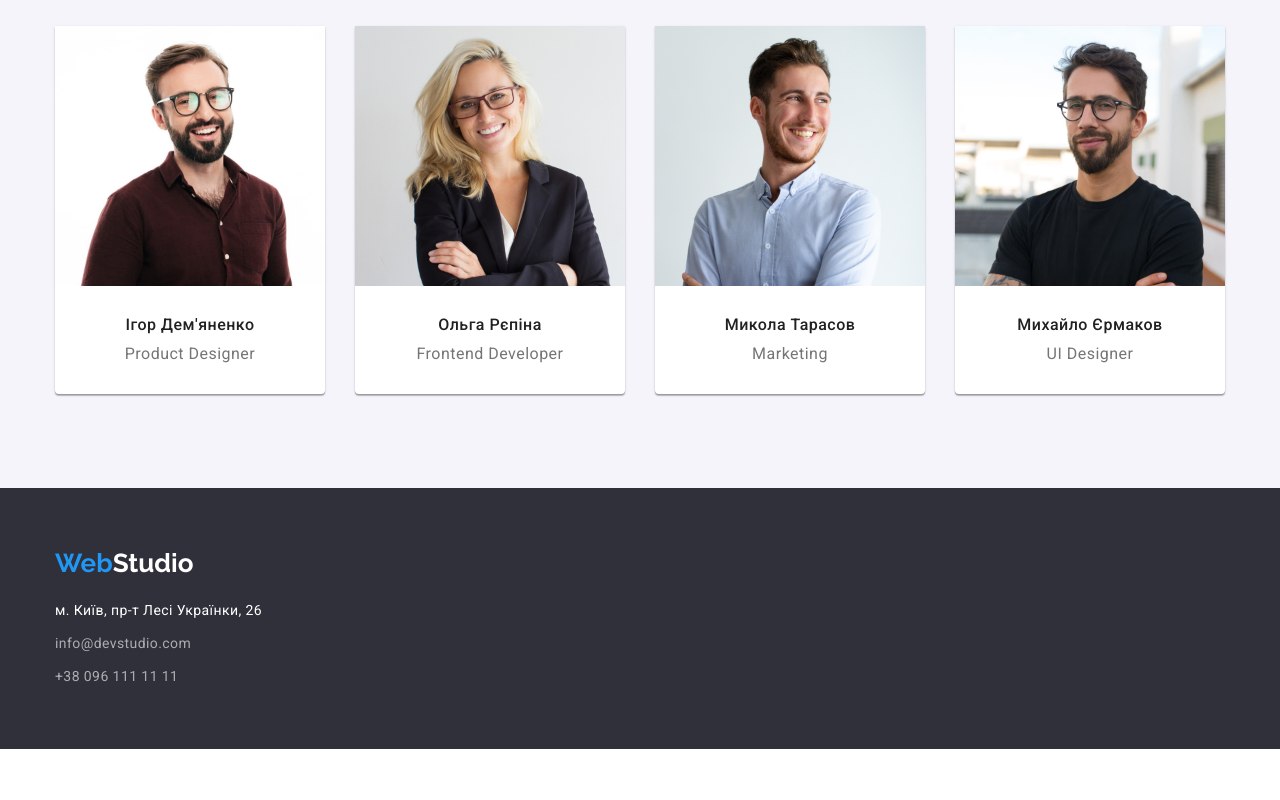
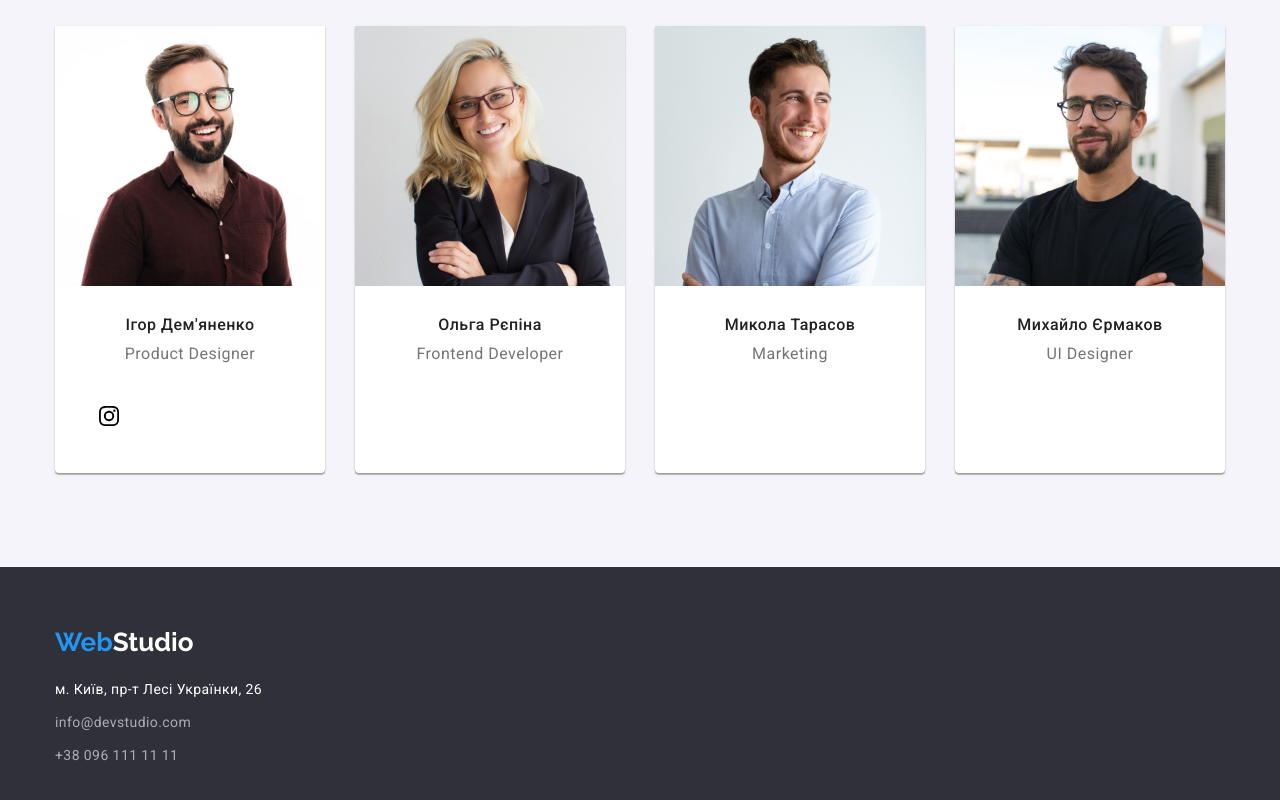
Before and after one commit to Nartus/goit-markup-hw-04, a plain HTML site: page index.html in a window 1280 px wide. Shown: the part 1756-2556 px from the top of the page. Before the commit the page ends 2505 px from the top, so only its background shows below. Drawn offline with nearby package versions, Linux system fonts and the light colour scheme.

Commit message:
правки

```diff
--- a/css/styles.css
+++ b/css/styles.css
@@ -376,6 +376,13 @@ padding-bottom: 30px;
 color: var(--text-gray);
 }
 
+.icon-team {
+  padding: 12px;
+  margin-left: 32px;
+  margin-bottom: 30px;
+}
+
+
 
 /* ФУТЕР */
 
--- a/index.html
+++ b/index.html
@@ -174,6 +174,13 @@
               <img src="images/1.jpg" alt="фото Ігор Дем'яненко" width="270" />
               <h3 class="name">Ігор Дем'яненко</h3>
               <p class="name-work" lang="en">Product Designer</p>
+              <div class="icon-team">
+                <a class="" href="https://www.instagram.com/">
+                  <svg class="icon-two" width="20" height="20">
+                    <use href="./images/symbol-defs.svg#icon-instagram"></use>
+                  </svg>
+                </a>
+              </div>
             </li>
             <li class="block">
               <img src="images/2.jpg" alt="фото Ольга Рєпіна" width="270" />
```
